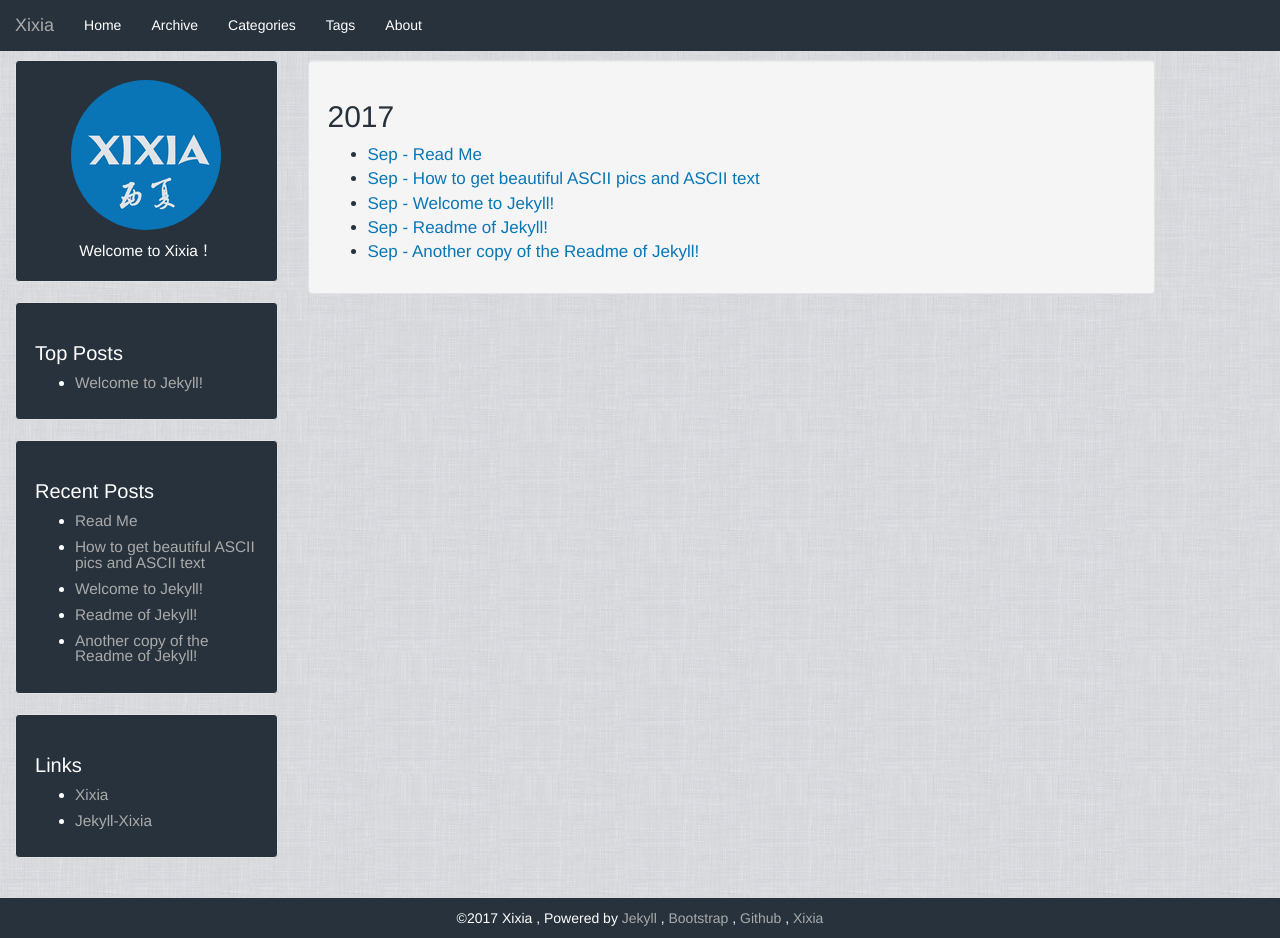
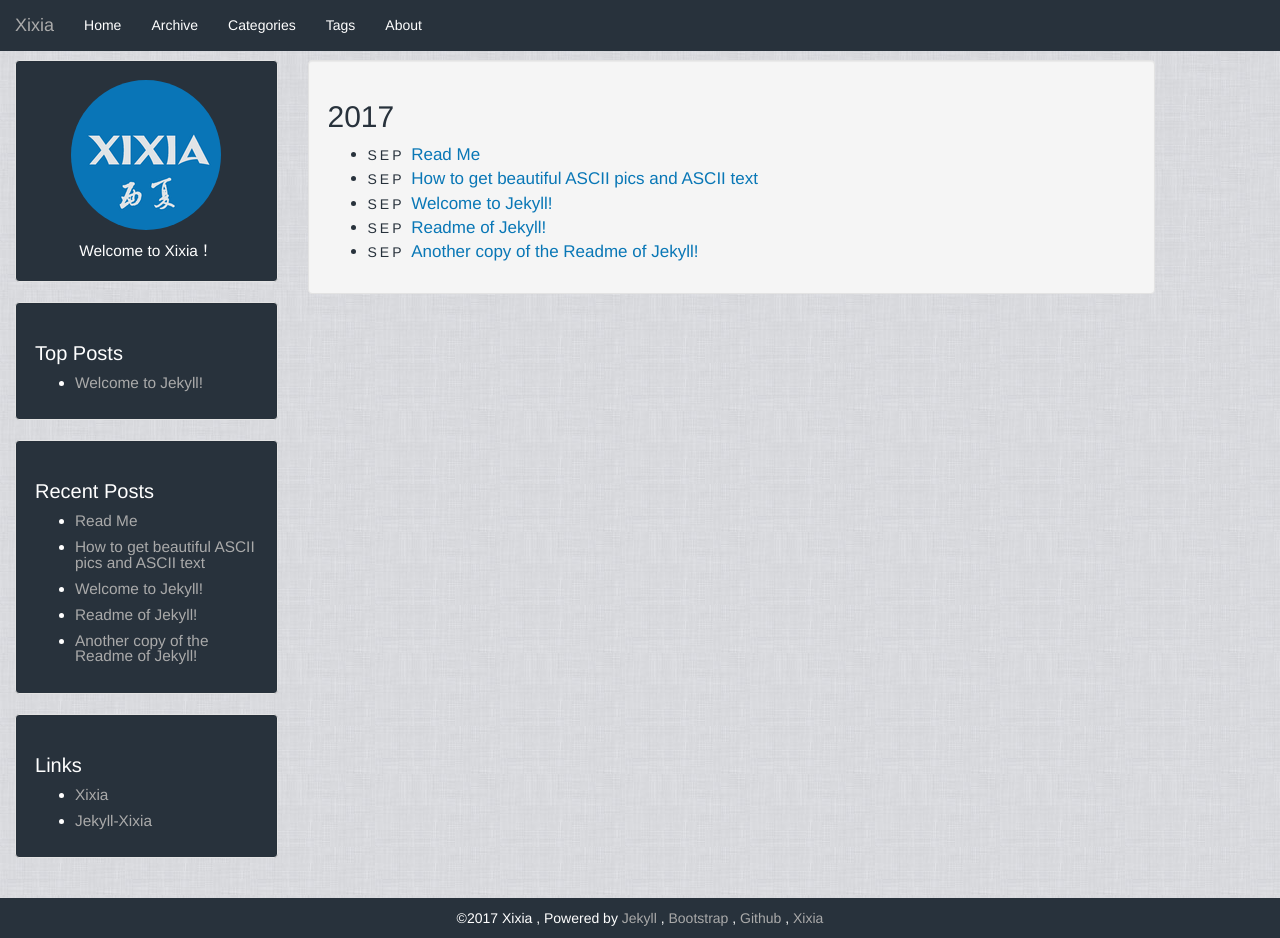
Before and after one commit to zxixia/jekyll-xixia, a Jekyll site: the page built from archive.html, in a window 1280 px wide and 938 px high. Built offline with Jekyll 4.4.1, drawn with Linux system fonts in a browser that asks for light colours.

Commit message:
[xixia][20170929][ 1.Update date format for tags, archive, categories ]

```diff
--- a/_config.yml
+++ b/_config.yml
@@ -15,8 +15,8 @@
 date_format:
   title: "%B-%-d-%Y"
   archive: "%b"
-  categories: "%b, %Y"
-  tag: "%b, %Y"
+  categories: "%b-%Y"
+  tag: "%b-%Y"
 # Language
 lan: "en"
 
--- a/archive.html
+++ b/archive.html
@@ -16,9 +16,9 @@
             <ul>
         {% endif %}
     {% endunless %}
-    <li><a href="{{ site.baseurl}}{{ post.url }}">
+    <li><span class="post-date">
         {% assign date_format = site.date_format.archive %}
-        {{ post.date | date: date_format }} - {{ post.title }}</a></li>
+        {{ post.date | date: date_format }} </span><a href="{{ site.baseurl}}{{ post.url }}">{{ post.title }}</a></li>
 {% endfor %}
 </ul>
 </div>
--- a/categories.html
+++ b/categories.html
@@ -11,9 +11,9 @@
         {% for node in pages_list %}
             {% if node.title != null %}
             {% if group == null or group == node.group %}
-                <li><a href="{{ site.baseurl}}{{ node.url }}">
+                <li><span class="post-date">
                     {% assign date_format = site.date_format.categories %}
-                    {{ node.date | date: date_format }} - {{ node.title }}</a></li>
+                    {{ node.date | date: date_format }} </span><a href="{{ site.baseurl}}{{ node.url }}">{{ node.title }}</a></li>
             {% endif %}
             {% endif %}
         {% endfor %}
--- a/tags.html
+++ b/tags.html
@@ -11,9 +11,9 @@
         {% for node in pages_list %}
             {% if node.title != null %}
             {% if group == null or group == node.group %}
-                <li><a href="{{ site.baseurl}}{{ node.url }}">
+                <li><span class="post-date">
                     {% assign date_format = site.date_format.tag %}
-                    {{ node.date | date: date_format }} - {{ node.title }}</a></li>
+                    {{ node.date | date: date_format }} </span></span><a href="{{ site.baseurl}}{{ node.url }}"> {{ node.title }}</a></li>
             {% endif %}
             {% endif %}
         {% endfor %}
```
